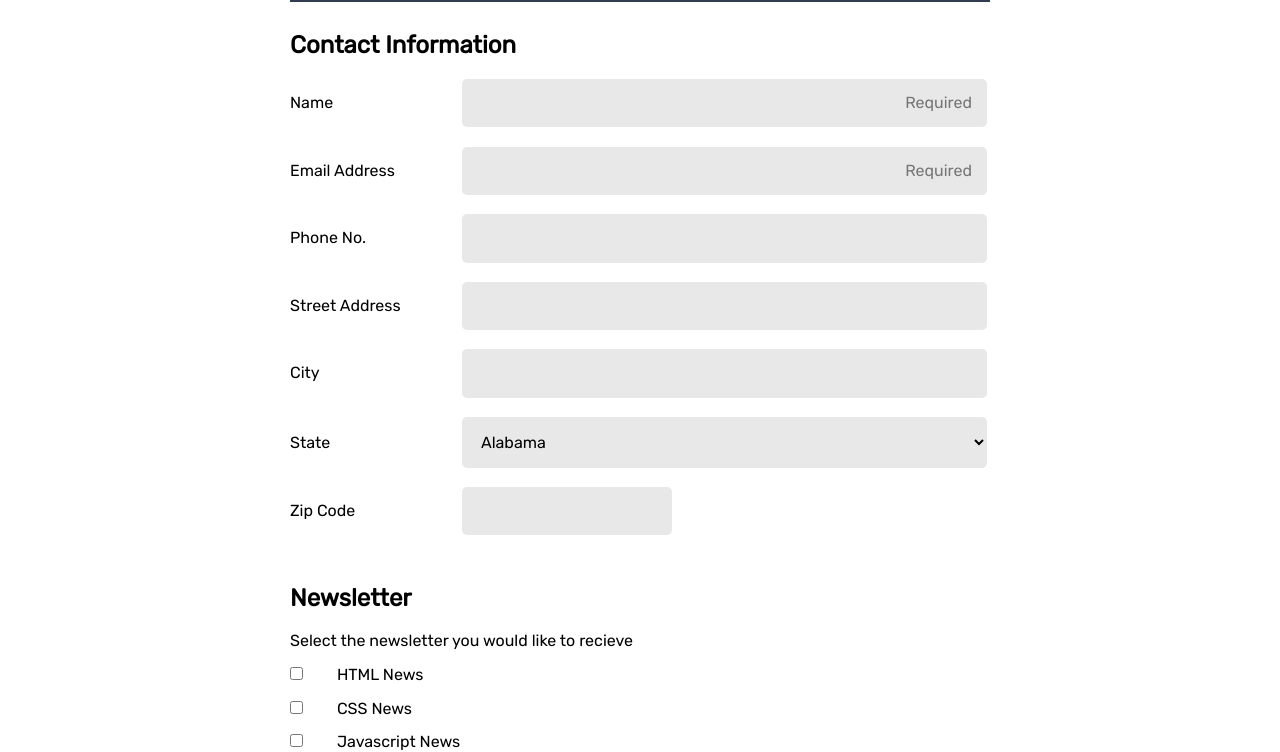
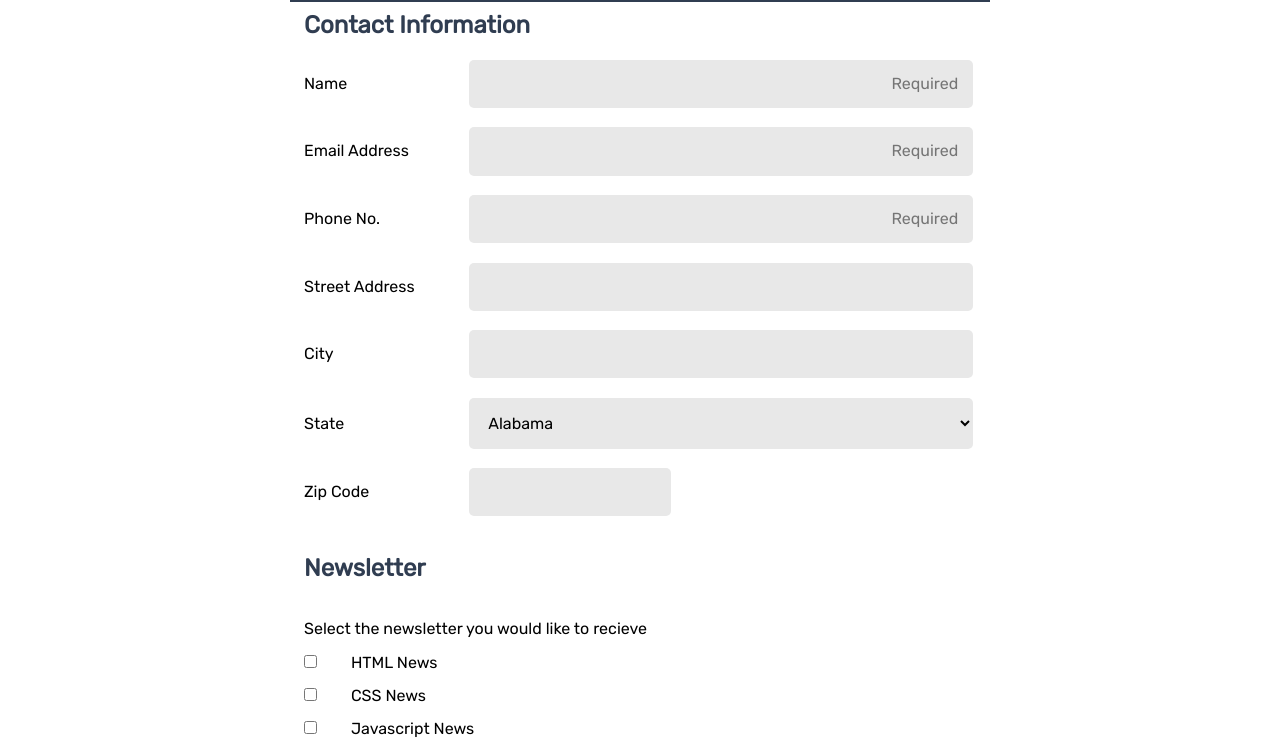
Before and after one commit to JamesWrightDev/Online-Registration-Form---Unit-3, a plain HTML site: page index.html in a window 1280 px wide. Shown: the part 211-963 px from the top of the page. Drawn offline with Linux system fonts and the light colour scheme.

Commit message:
Resubmission

```diff
--- a/css/main.css
+++ b/css/main.css
@@ -31,6 +31,18 @@ h1 {
 	text-transform: uppercase;
 
 }
+
+legend {
+	color: #303d51;
+	font-size: 24px;
+	font-weight: bold;
+	margin-bottom: 15px;
+}
+
+fieldset {
+	border: none;
+}
+
 /*Styles for User Form*/
 .container-user{
 	border-top: 2px solid #303d51;
--- a/index.html
+++ b/index.html
@@ -19,9 +19,11 @@
         <p>Get the latest news on how your code is doing right in your inbox</p>
         </div>
      <form action="index.html" method="post">
+
         <div class="container-user">
-
-                <h2>Contact Information</h2><label for="name">Name</label> <input id="name" name="user_name" type="text"  placeholder="Required"  required> <label for="email">Email Address</label> <input id="email" name="user_email" type="email" placeholder="Required" required> <label for="phone-number">Phone No.</label> <input id="phone-number" name="user_phone_number" type="tel"> <label for="street-address">Street Address</label> <input id="street-address" name="user_street_address" type="text"> <label for="city">City</label> <input id="city" name="user_city" type="text">
+        <fieldset>
+        <legend> Contact Information</legend>
+                <label for="name">Name</label> <input id="name" name="user_name" type="text"  placeholder="Required"  required> <label for="email">Email Address</label> <input id="email" name="user_email" type="email" placeholder="Required" required> <label for="phone-number">Phone No.</label> <input id="phone-number" name="user_phone_number" type="tel" placeholder="Required" required> <label for="street-address">Street Address</label> <input id="street-address" name="user_street_address" type="text"> <label for="city">City</label> <input id="city" name="user_city" type="text">
                 <label for="state">State</label> <select id="state" name="user_state">
                     <option value="AL">
                         Alabama
@@ -177,8 +179,11 @@
                         Wyoming
                     </option>
                         </select> <label for="zip">Zip Code</label> <input class="small-input" id="zip" name="user_zipcode" type="text">
-            </div>
-                        <h2>Newsletter</h2>
+                    </fieldset>
+            </div>      <fieldset>
+                        <legend>Newsletter</legend>
+
+
                         <p>Select the newsletter you would like to recieve</p>
 
                         <div class="input-v-align">
@@ -199,8 +204,11 @@
                 <div class="input-v-align">
                     <input id="plainFormat" name="subscribe" type="radio" value="newsletter"> <label for="plainFormat" class="v-alignment">Plain Text</label>
                 </div>
+                <label for="msg" class="v-alignment">Other topics you would like to hear about</label>
                 <textarea id="msg" name="user_message"></textarea> <button type="submit">Sign Up</button>
                 <p class="footer">&copy; <span class="footer-italic">Copyright The Code Review</span></p>
+
+            </fieldset>
          </form>
     </div>
     </div>
```
